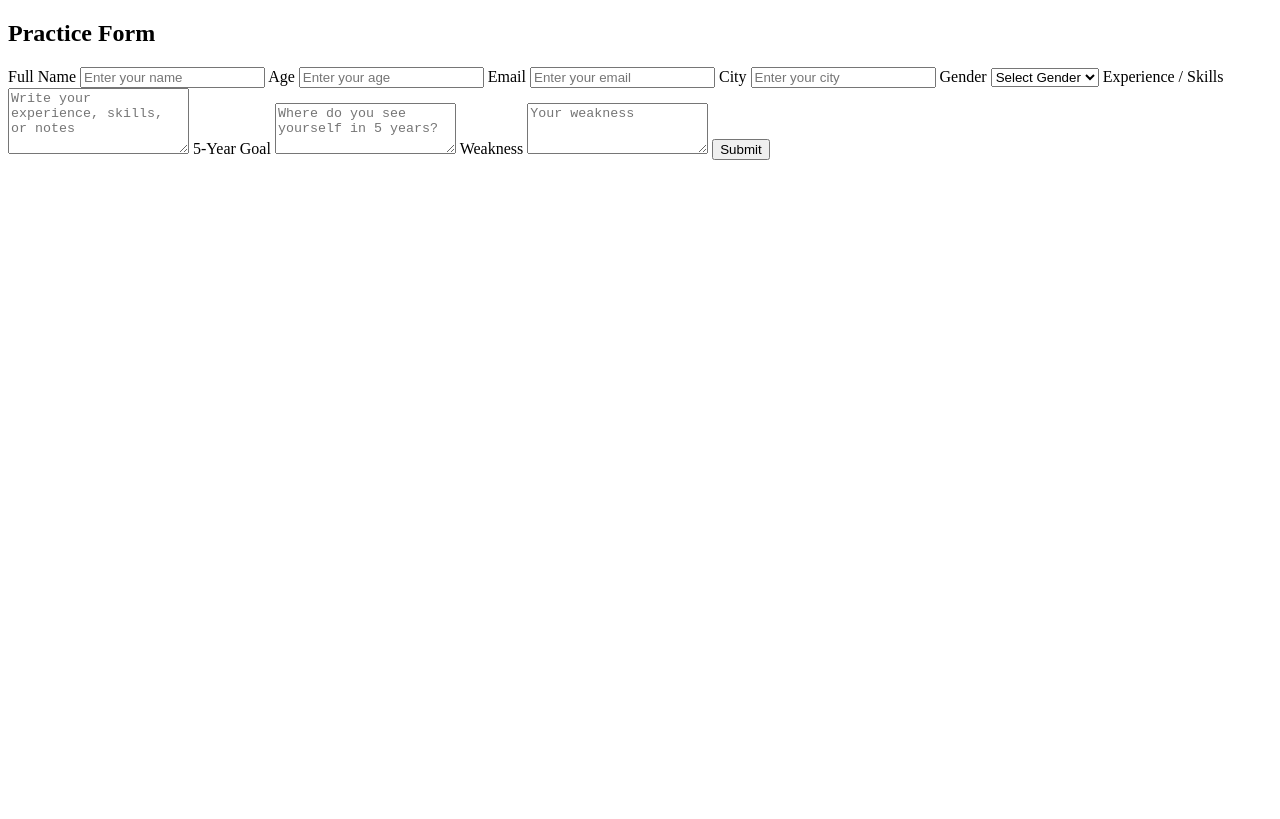
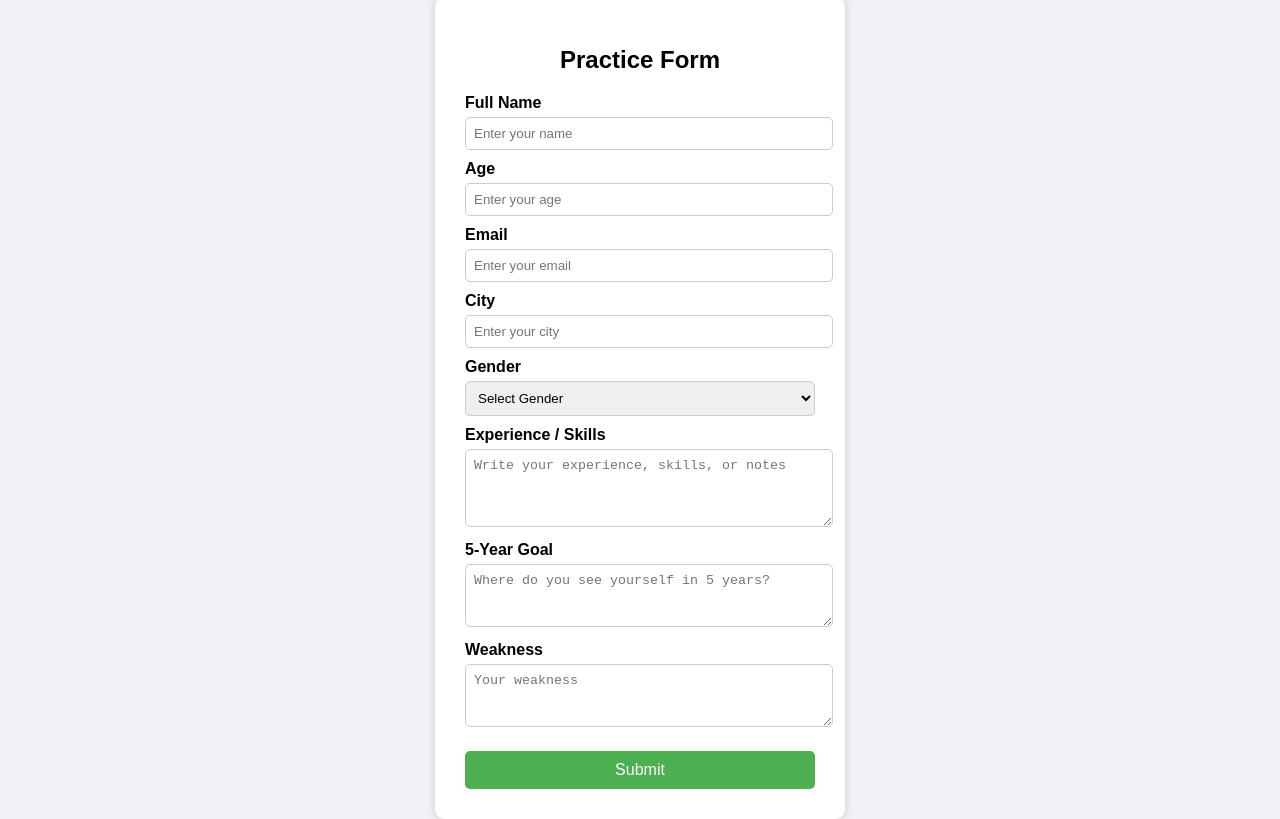
Before and after one commit to nishatar/sample_projects, a plain HTML site: page form.html in a window 1280 px wide. Drawn offline with Linux system fonts and the light colour scheme.

Commit message:
Update form.css

```diff
--- a/form.css
+++ b/form.css
@@ -1,16 +1,45 @@
-body{
-
-}
-.form{
-    display: flex;
-    border: 2px solid black;
-    width: 30%;
-    height: 100%;
-    background-color: aqua;
-    color: black;
-    padding: 1rem 2rem 8rem 2rem;
-     margin-left: 30%;
-     margin-top: 10%;
-
-
-}
+body {
+            font-family: Arial, sans-serif;
+            background-color: #f0f2f5;
+            display: flex;
+            justify-content: center;
+            align-items: center;
+            height: 100vh;
+        }
+        form {
+            background-color: white;
+            padding: 30px;
+            border-radius: 10px;
+            box-shadow: 0px 0px 10px #ccc;
+            width: 350px;
+        }
+        h2 {
+            text-align: center;
+            margin-bottom: 20px;
+        }
+        label {
+            display: block;
+            margin-top: 10px;
+            font-weight: bold;
+        }
+        input, select, textarea {
+            width: 100%;
+            padding: 8px;
+            margin-top: 5px;
+            border-radius: 5px;
+            border: 1px solid #ccc;
+        }
+        button {
+            margin-top: 20px;
+            width: 100%;
+            padding: 10px;
+            border: none;
+            background-color: #4CAF50;
+            color: white;
+            font-size: 16px;
+            border-radius: 5px;
+            cursor: pointer;
+        }
+        button:hover {
+            background-color: #45a049;
+        }
```
